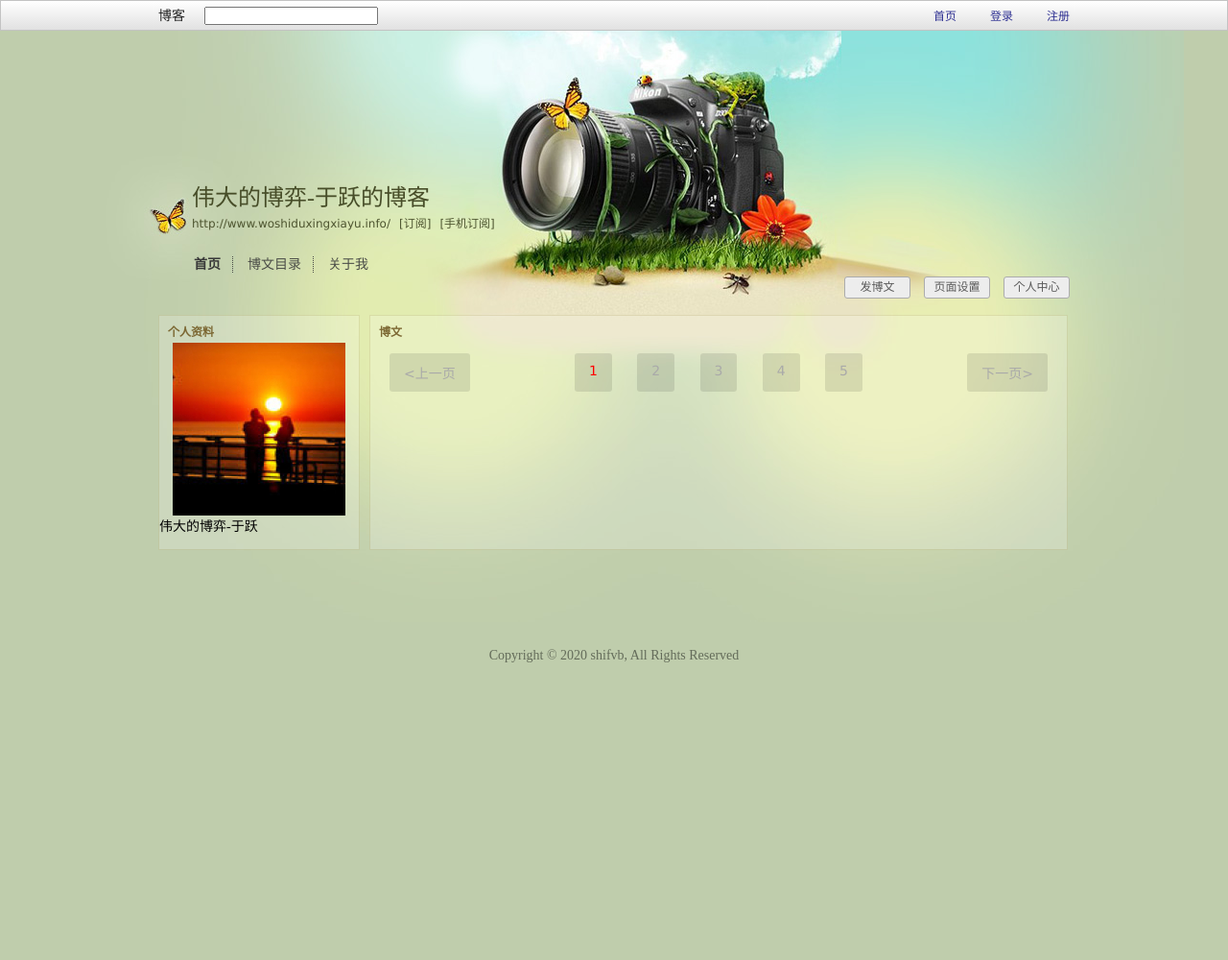
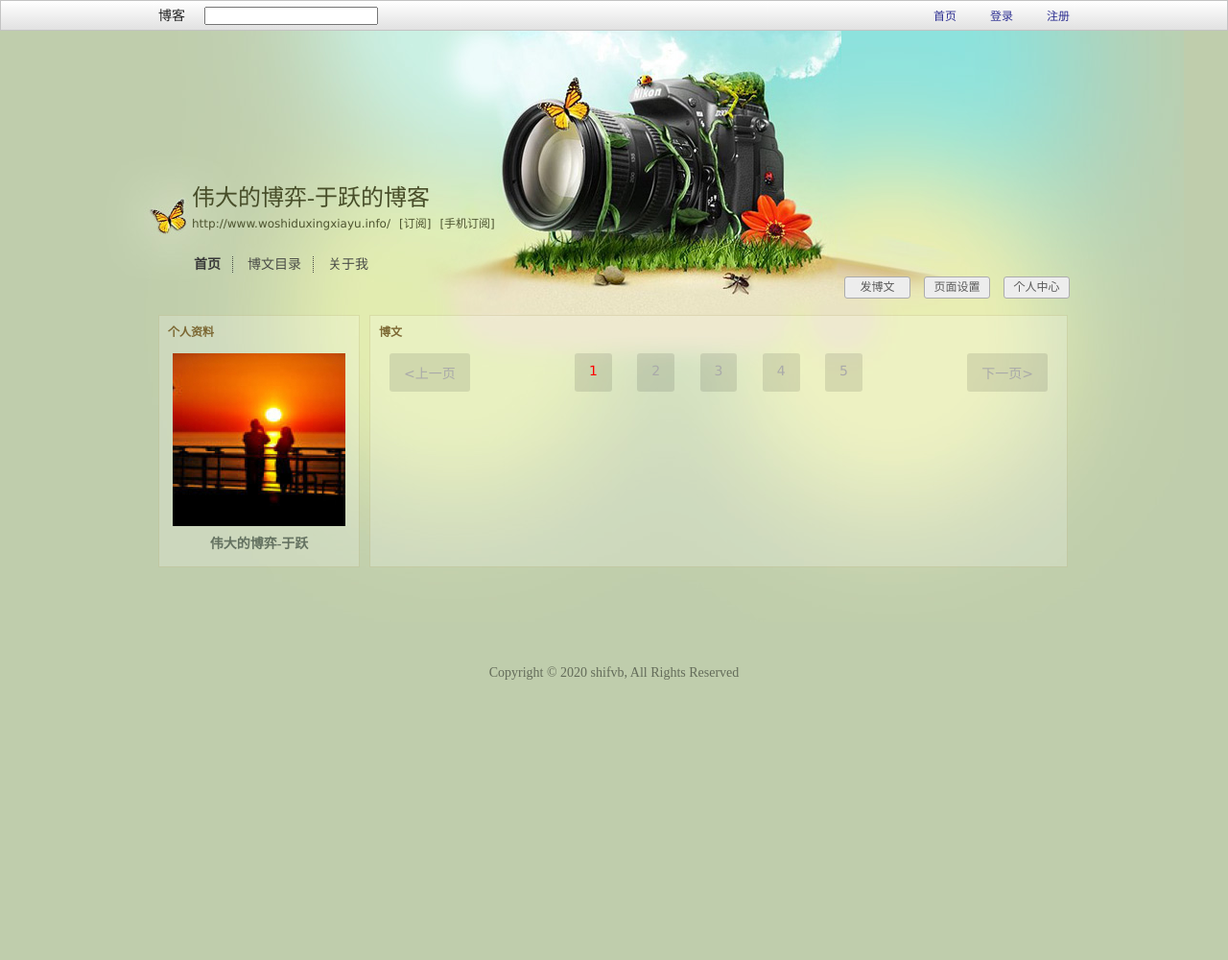
Before and after one commit to shifvb/blogYY, a Flask app: page /blogYY/article/ in a window 1280 px wide. Shown: the whole page at 96% size. Run offline with Flask 2, Linux system fonts and the light colour scheme; data that the repository does not hold is empty; some libraries are stand-ins or nearby versions.

Commit message:
update: static file location change

```diff
--- a/web_content/templates/blogYY/index/index.html
+++ b/web_content/templates/blogYY/index/index.html
@@ -3,16 +3,12 @@
 {% block css_block %}
 <link rel="stylesheet" href="{{ url_for('static', filename='plugin/quill/quill.snow.css') }}">
 <link rel="stylesheet" href="{{ url_for('static', filename='blogYY/module/article_module.css') }}">
-<link rel="stylesheet" href="{{ url_for('static', filename='blogYY/sbperson_info/pi.css') }}">
+<link rel="stylesheet" href="{{ url_for('static', filename='blogYY/sb_person_info/pi.css') }}">
 <link rel="stylesheet" href="{{ url_for('static', filename='blogYY/index/index.css') }}">
 {% endblock %}
 
 {% block person_info_module %}
-<div class="sidebar_module personal_info">
-    <span class="sidebar_title">个人资料</span>
-    <img class="avatar" src="{{ url_for('static', filename='blogYY/sb_person_info/pi.jpg') }}" alt="">
-    <span class="nickname">伟大的博弈-于跃</span>
-</div>
+{% include "blogYY/sb_person_info/pi.html" %}
 {% endblock %}
 
 {% block article_module %}
--- /dev/null
+++ b/web_content/templates/blogYY/sb_person_info/pi.html
@@ -0,0 +1,5 @@
+<div class="sidebar_module personal_info">
+    <span class="sidebar_title">个人资料</span>
+    <img class="avatar" src="{{ url_for('static', filename='blogYY/sb_person_info/pi.jpg') }}" alt="">
+    <span class="nickname">伟大的博弈-于跃</span>
+</div>
--- a/web_content/templates/blogYY/single_article/single_article.html
+++ b/web_content/templates/blogYY/single_article/single_article.html
@@ -8,11 +8,7 @@
 {% endblock %}
 
 {% block person_info_module %}
-<div class="sidebar_module personal_info">
-    <span class="sidebar_title">个人资料</span>
-    <img class="avatar" src="{{ url_for('static', filename='blogYY/sb_person_info/pi.jpg') }}" alt="">
-    <span class="nickname">伟大的博弈-于跃</span>
-</div>
+{% include "blogYY/sb_person_info/pi.html" %}
 {% endblock %}
 
 {% block article_module %}
```
